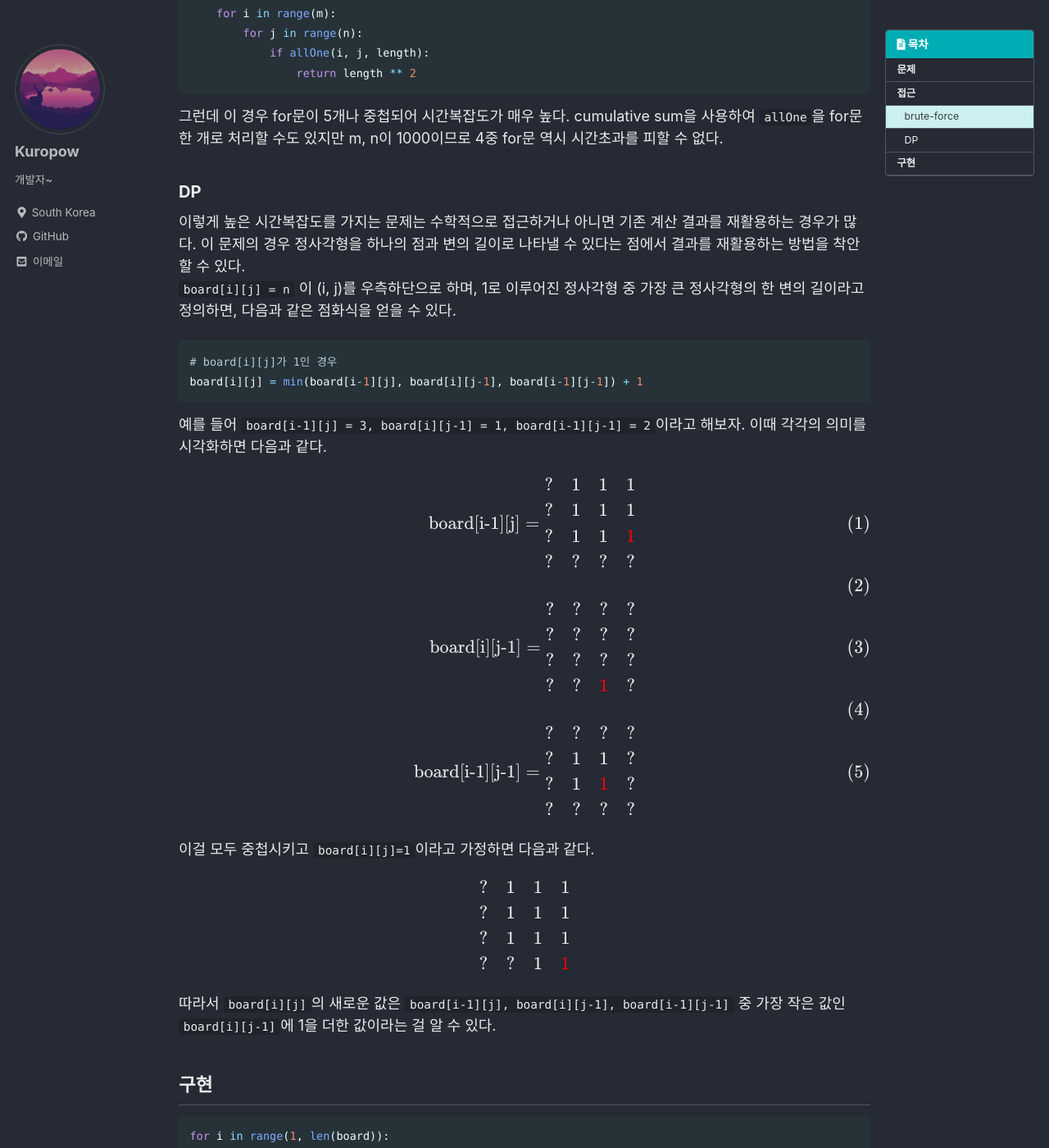
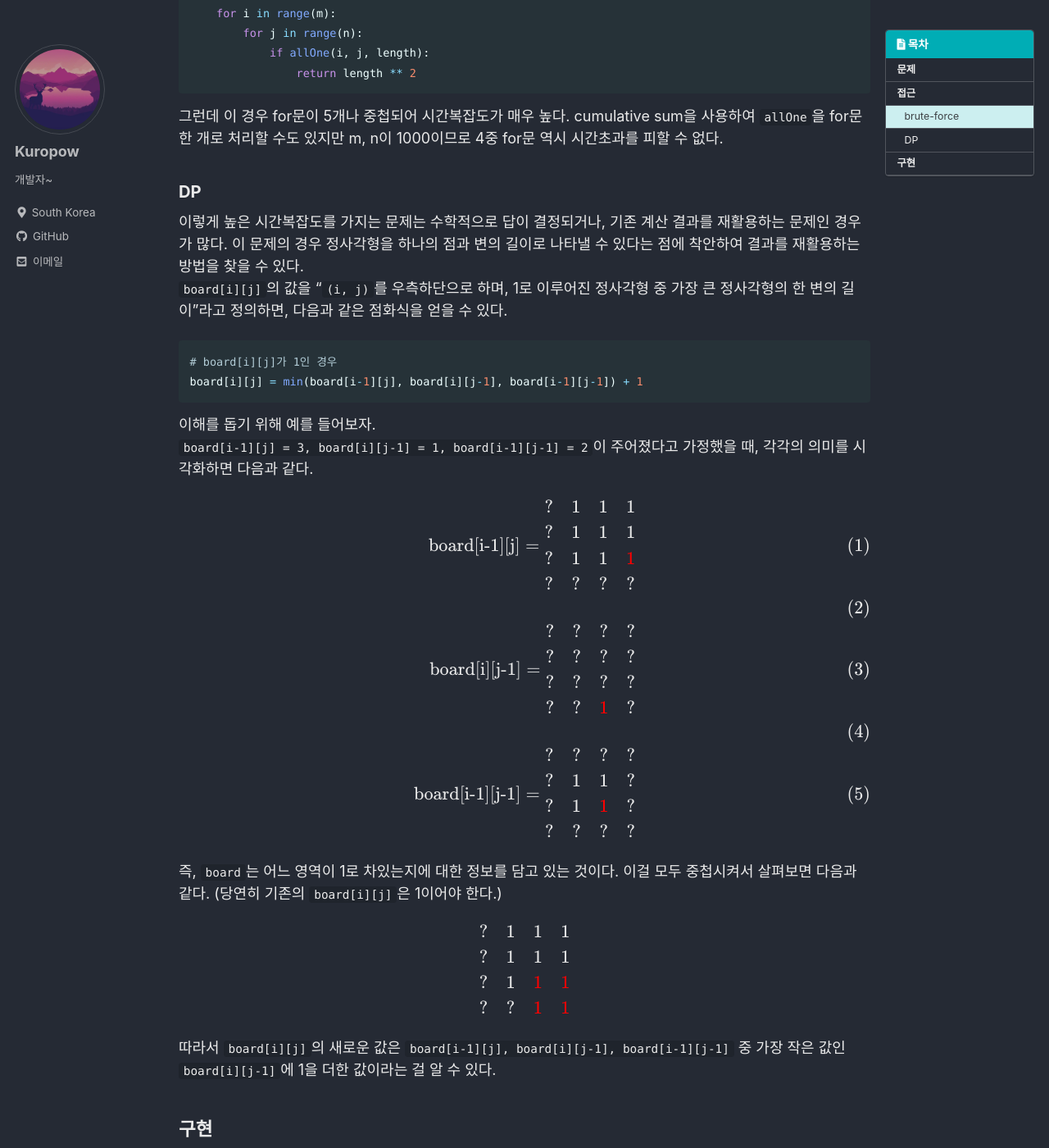
Before and after one commit to kuro11pow2/kuro11pow2.github.io, a Jekyll site: the page built from _posts/2021-07-20-1926.md, in a window 1280 px wide and 1400 px high, scrolled down 1038 px. Shown: the whole window at 82% size. Built offline with Jekyll 4.4.1, drawn with Linux system fonts in a browser that asks for light colours; cached includes are drawn as plain includes; formulas are drawn with MathJax 3; comment, search, counter and statistics services are not loaded; some of the changed text lies outside the part shown.

Commit message:
포스트 추가 설명

````diff
--- a/_posts/2021-07-20-1926.md
+++ b/_posts/2021-07-20-1926.md
@@ -39,13 +39,14 @@ for length in range(min(m, n), 0, -1):
 그런데 이 경우 for문이 5개나 중첩되어 시간복잡도가 매우 높다. cumulative sum을 사용하여 ```allOne```을 for문 한 개로 처리할 수도 있지만 m, n이 1000이므로 4중 for문 역시 시간초과를 피할 수 없다.
 
 ### DP
-이렇게 높은 시간복잡도를 가지는 문제는 수학적으로 접근하거나 아니면 기존 계산 결과를 재활용하는 경우가 많다. 이 문제의 경우 정사각형을 하나의 점과 변의 길이로 나타낼 수 있다는 점에서 결과를 재활용하는 방법을 착안할 수 있다.\
-```board[i][j] = n``` 이 (i, j)를 우측하단으로 하며, 1로 이루어진 정사각형 중 가장 큰 정사각형의 한 변의 길이라고 정의하면, 다음과 같은 점화식을 얻을 수 있다.
+이렇게 높은 시간복잡도를 가지는 문제는 수학적으로 답이 결정되거나, 기존 계산 결과를 재활용하는 문제인 경우가 많다. 이 문제의 경우 정사각형을 하나의 점과 변의 길이로 나타낼 수 있다는 점에 착안하여 결과를 재활용하는 방법을 찾을 수 있다.\
+```board[i][j]```의 값을 "```(i, j)```를 우측하단으로 하며, 1로 이루어진 정사각형 중 가장 큰 정사각형의 한 변의 길이"라고 정의하면, 다음과 같은 점화식을 얻을 수 있다.
 ```python
 # board[i][j]가 1인 경우
 board[i][j] = min(board[i-1][j], board[i][j-1], board[i-1][j-1]) + 1
 ```
-예를 들어 ```board[i-1][j] = 3, board[i][j-1] = 1, board[i-1][j-1] = 2```이라고 해보자. 이때 각각의 의미를 시각화하면 다음과 같다.
+이해를 돕기 위해 예를 들어보자.\
+```board[i-1][j] = 3, board[i][j-1] = 1, board[i-1][j-1] = 2```이 주어졌다고 가정했을 때, 각각의 의미를 시각화하면 다음과 같다.
 
 $$
 \begin{align}
@@ -73,14 +74,15 @@ $$
 \end{align}
 $$
 
-이걸 모두 중첩시키고 ```board[i][j]=1```이라고 가정하면 다음과 같다.
+즉, ```board```는 어느 영역이 1로 차있는지에 대한 정보를 담고 있는 것이다.
+이걸 모두 중첩시켜서 살펴보면 다음과 같다. (당연히 기존의 ```board[i][j]```은 1이어야 한다.)
 
 $$
 \begin{matrix}
 ? & 1 & 1 & 1\\
 ? & 1 & 1 & 1\\
-? & 1 & 1 & 1\\
-? & ? & 1 & \color{red}1\\
+? & 1 & \color{red}1 & \color{red}1\\
+? & ? & \color{red}1 & \color{red}1\\
 \end{matrix}
 $$
 
````
Also changed, not shown: other parts of _posts/2021-07-20-1926.md (+1 -1 lines).
